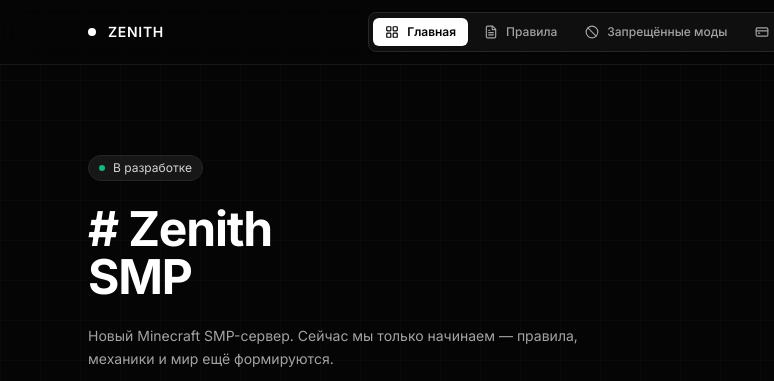
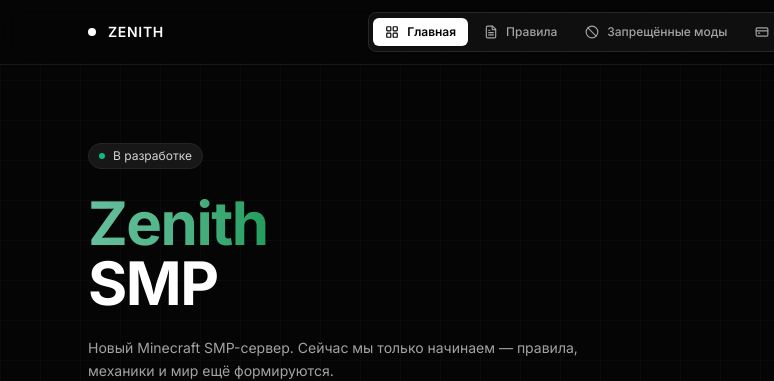
Before and after one commit to Zenith-SMP/ZenithSite, a plain HTML site: page index.html in a window 1280 px wide. Shown: the top 381 px of the page, 0-774 px from the left. Drawn offline with nearby package versions, Linux system fonts and the light colour scheme.

Commit message:
fix: restore original hero gradient; keep nav + image path fixes only

```diff
--- a/index.html
+++ b/index.html
@@ -54,9 +54,10 @@
             <span>В разработке</span>
           </div>
 
-          <h1 class="text-4xl sm:text-5xl font-bold text-white tracking-tight leading-tight">
-            <span class="block"># <strong>Zenith</strong></span>
-            <span class="block"><strong>SMP</strong></span>
+          <h1 class="text-4xl sm:text-6xl font-bold text-white tracking-tight leading-tight">
+            <strong>
+              <span class="bg-gradient-to-r from-[#67BF9C] via-[#50B487] to-[#239D5C] bg-clip-text text-transparent">Zenith</span><br/>SMP
+            </strong>
           </h1>
 
           <p class="text-sm text-neutral-400 max-w-lg leading-relaxed">
```
